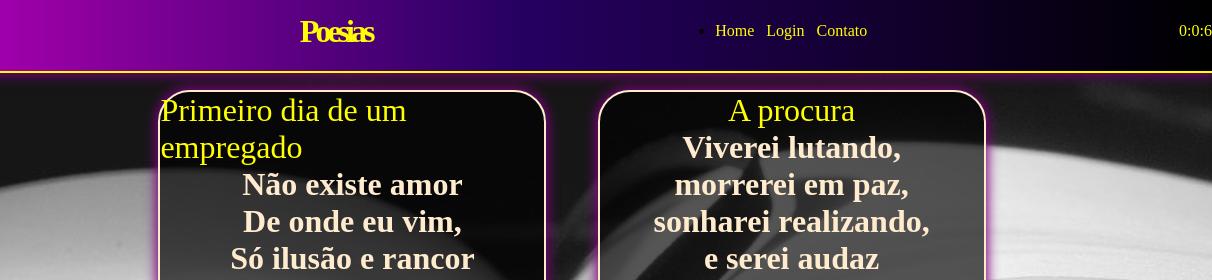
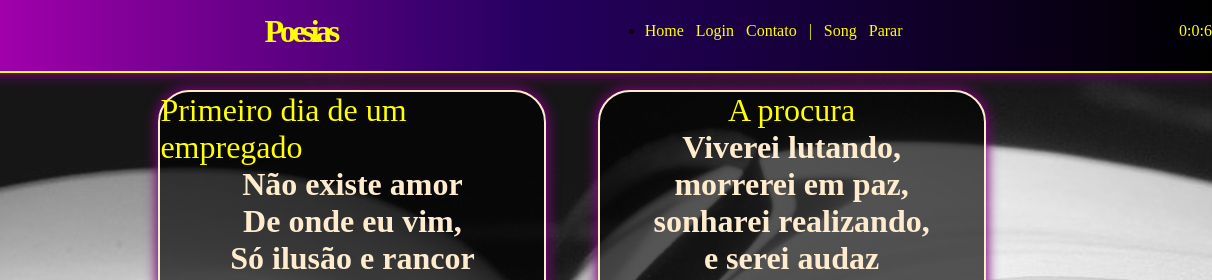
Before and after one commit to TheusHss/TheusHss.github.io, a plain HTML site: page poesias/Todas.html in a window 1280 px wide. Shown: the top 280 px of the page, 68-1280 px from the left. Drawn offline with Linux system fonts and the light colour scheme.

Commit message:
add song

```diff
--- a/poesias/Todas.html
+++ b/poesias/Todas.html
@@ -23,6 +23,9 @@
                         <a href="../index.html">Home</a>
                         <a href="">Login</a>
                         <a href="">Contato</a>
+                        <a >|</a>
+                        <a onclick="audFunc()">Song</a>
+                        <a onclick="audFuncMute()">Parar</a>
                     </li>
                 </ul>
                 <div class="tempo">
@@ -175,7 +178,7 @@
 
 
 </body>
-
+<audio id="AudId" src="../audio/princess_zelda_the_legend_of_zelda_ocarina_of_time_5440122353376836432.mp3"></audio>
 </html>
 <script>
     function cadastroScriptAqui(){
--- a/script.js
+++ b/script.js
@@ -5,7 +5,6 @@ function menu() {
 
 var sumir;
 function prosseguir() {
-
     matheusIdImg.src = "img/matheusPic.png"
 
     sumir = setTimeout(sumaFunc, 500)
@@ -15,6 +14,13 @@ function prosseguir() {
         tudo.style.display = 'block'
     }
 
+}
+function audFunc(){
+    alert("Musica, Caso Não Queira, Abaixe o som Ou recarregue a Pagina ")
+    AudId.play()
+}
+function audFuncMute(){
+    AudId.pause()
 }
 var seg=00;
 var min=00;
```
Also changed, not shown: index.html (+5 -1 lines), 2 other files.
